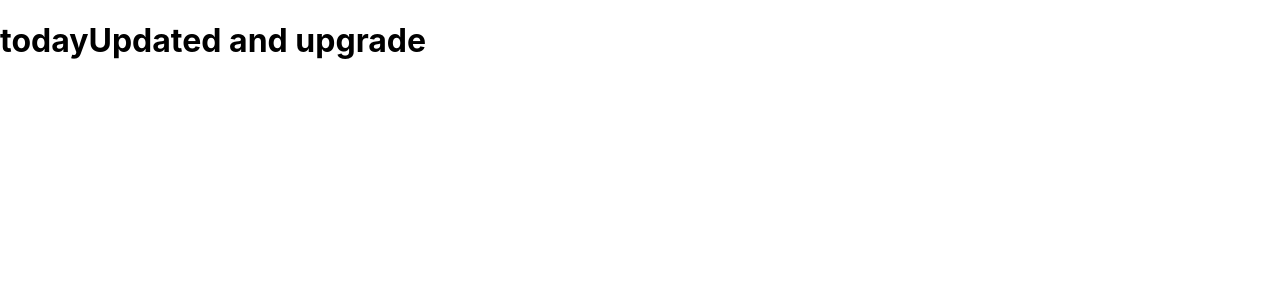
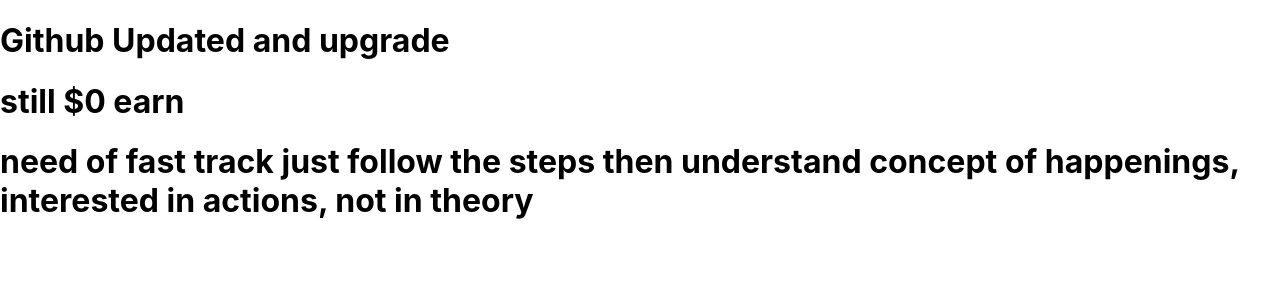
Before and after one commit to BabarAliDetho/react-app, a React (Create React App) app: page / in a window 1280 px wide. Shown: the top 300 px of the page. Built offline with nearby package versions, Linux system fonts and the light colour scheme.

Commit message:
Update dinner.js

```diff
--- a/src/dinner.js
+++ b/src/dinner.js
@@ -4,7 +4,9 @@
 function Dinner (props) {
     return (
         <div>
-            <h1>today{props.dishName}</h1>
+            <h1>Github { props.dishName}</h1>
+            <h1>still $0 earn</h1>
+            <h1>need of fast track just follow the steps then understand concept of happenings, interested in actions, not in theory</h1>
         </div>
     )
   }
```
